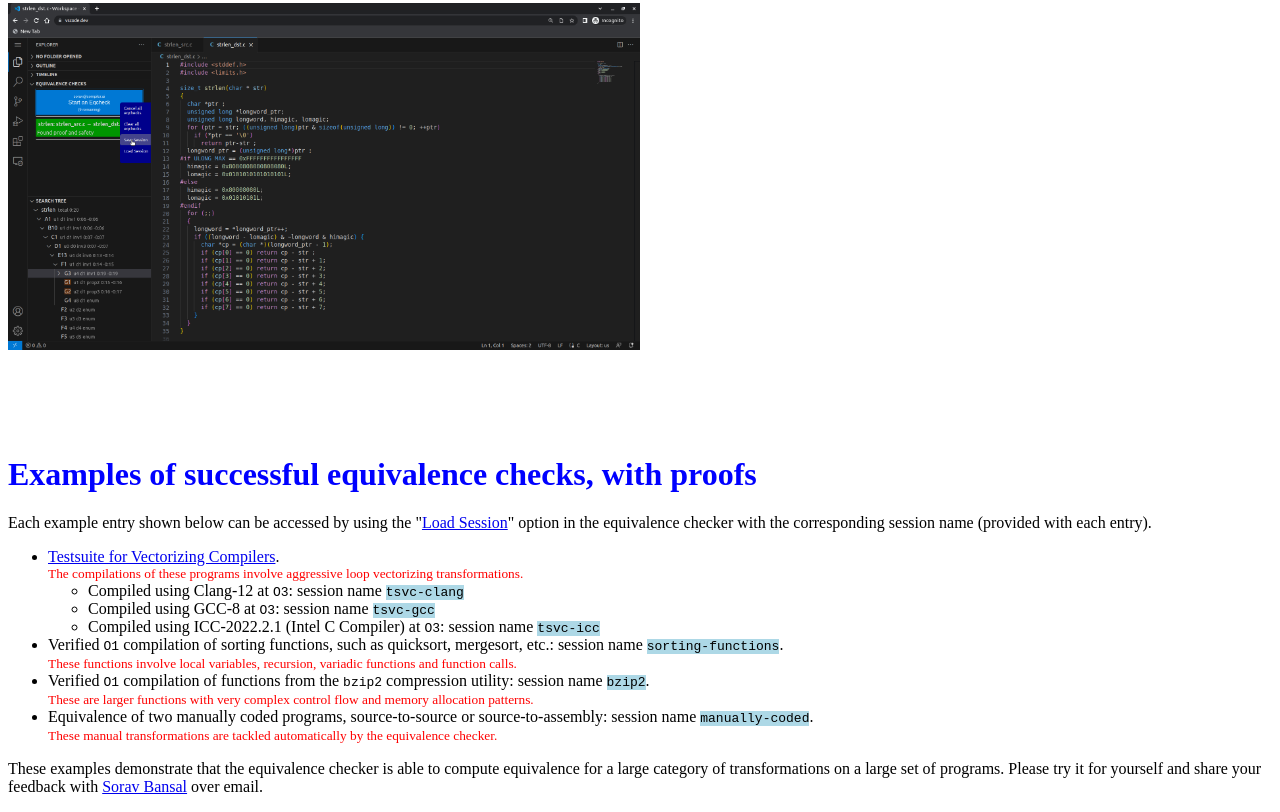
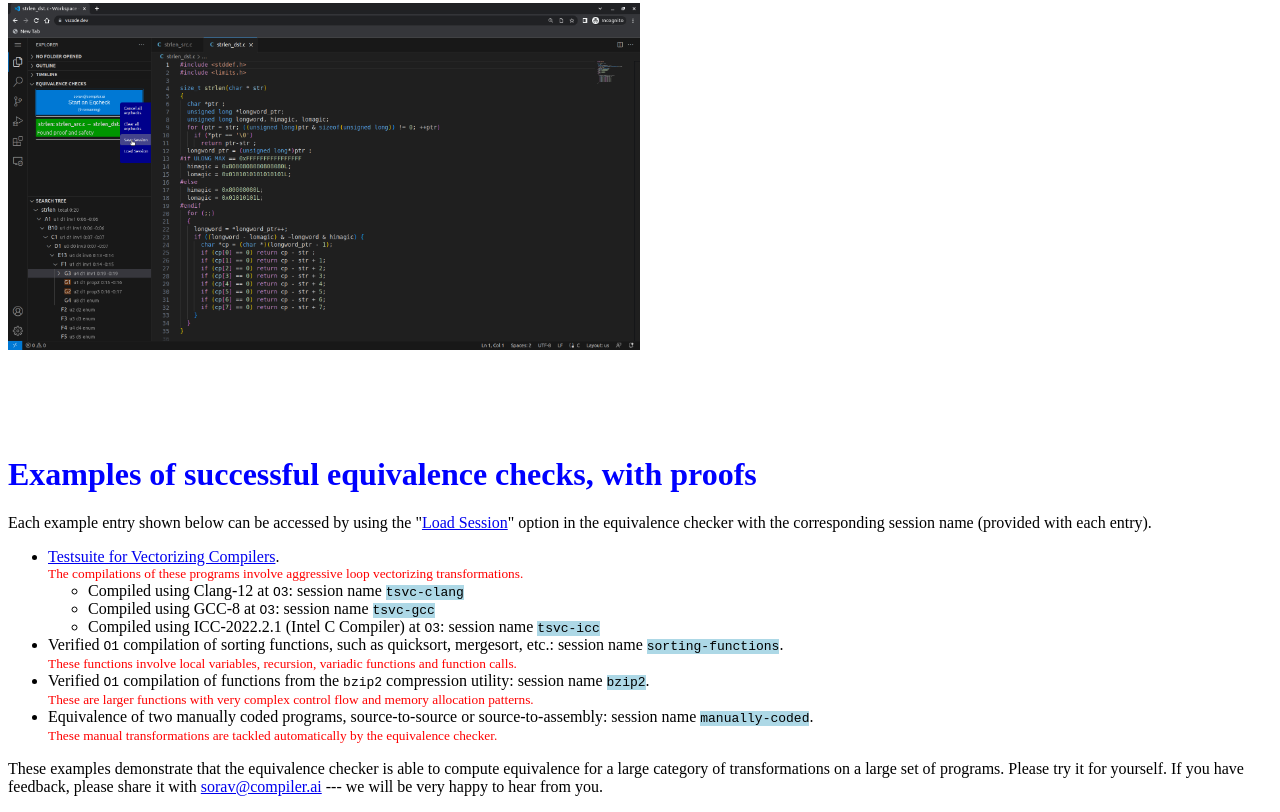
Before and after one commit to compilerai/compilerai.github.io, a plain HTML site: page index.html in a window 1280 px wide. Shown: the part 9039-9851 px from the top of the page. Drawn offline with Linux system fonts and the light colour scheme.

Commit message:
minor fix to feedback sentence

```diff
--- a/index.html
+++ b/index.html
@@ -235,7 +235,7 @@ in the equivalence checker with the corresponding session name (provided with ea
 <p>These examples demonstrate that
 the equivalence checker is able to compute equivalence for a
 large category of transformations
-on a large set of programs.  Please try it for yourself and share your
-feedback with <a href=https://sorav.compiler.ai>Sorav Bansal</a> over email.
+on a large set of programs.  Please try it for yourself.  If you
+have feedback, please share it with <a href=mailto:sorav@compiler.ai>sorav@compiler.ai</a> --- we will be very happy to hear from you.
   </body>
 </html>
```
